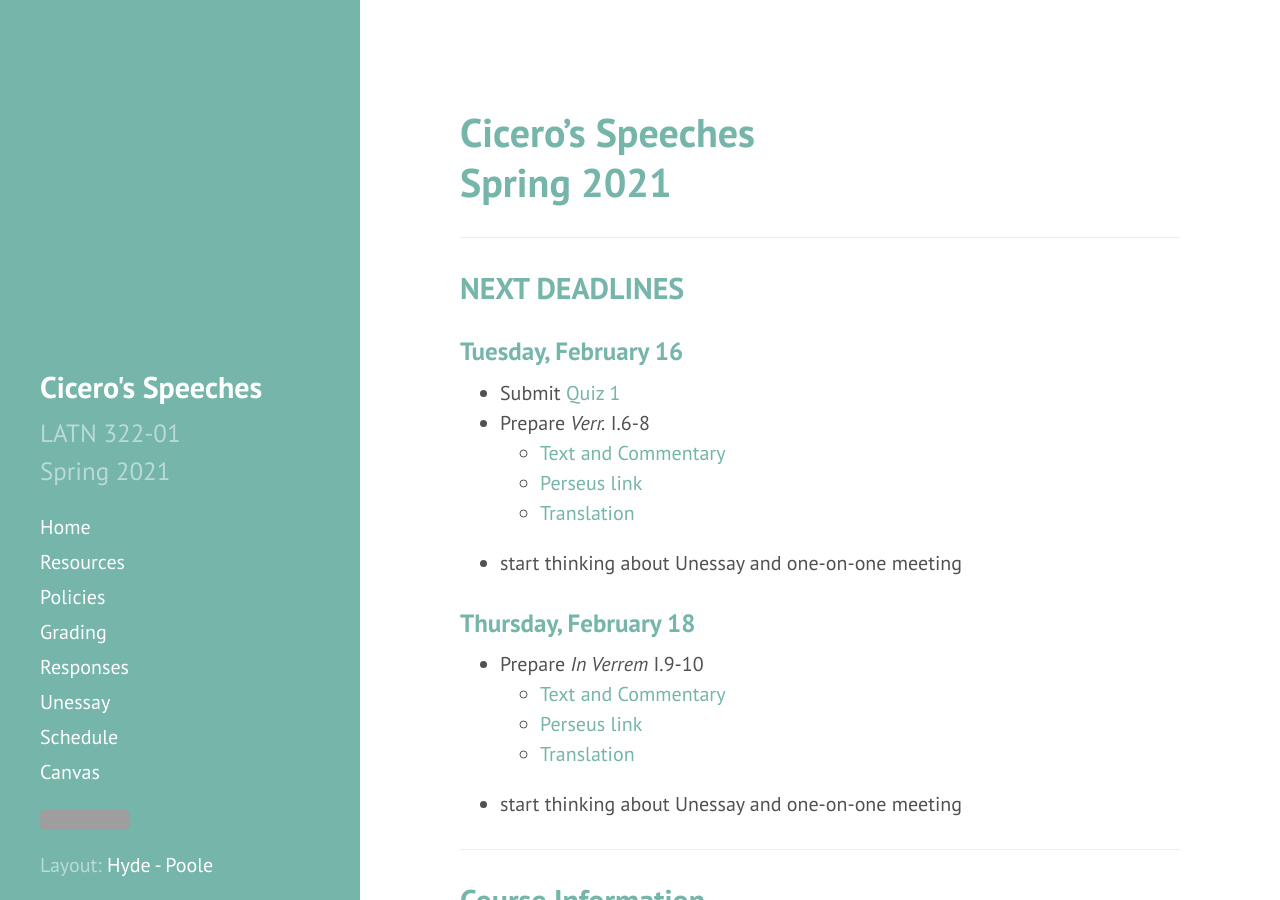
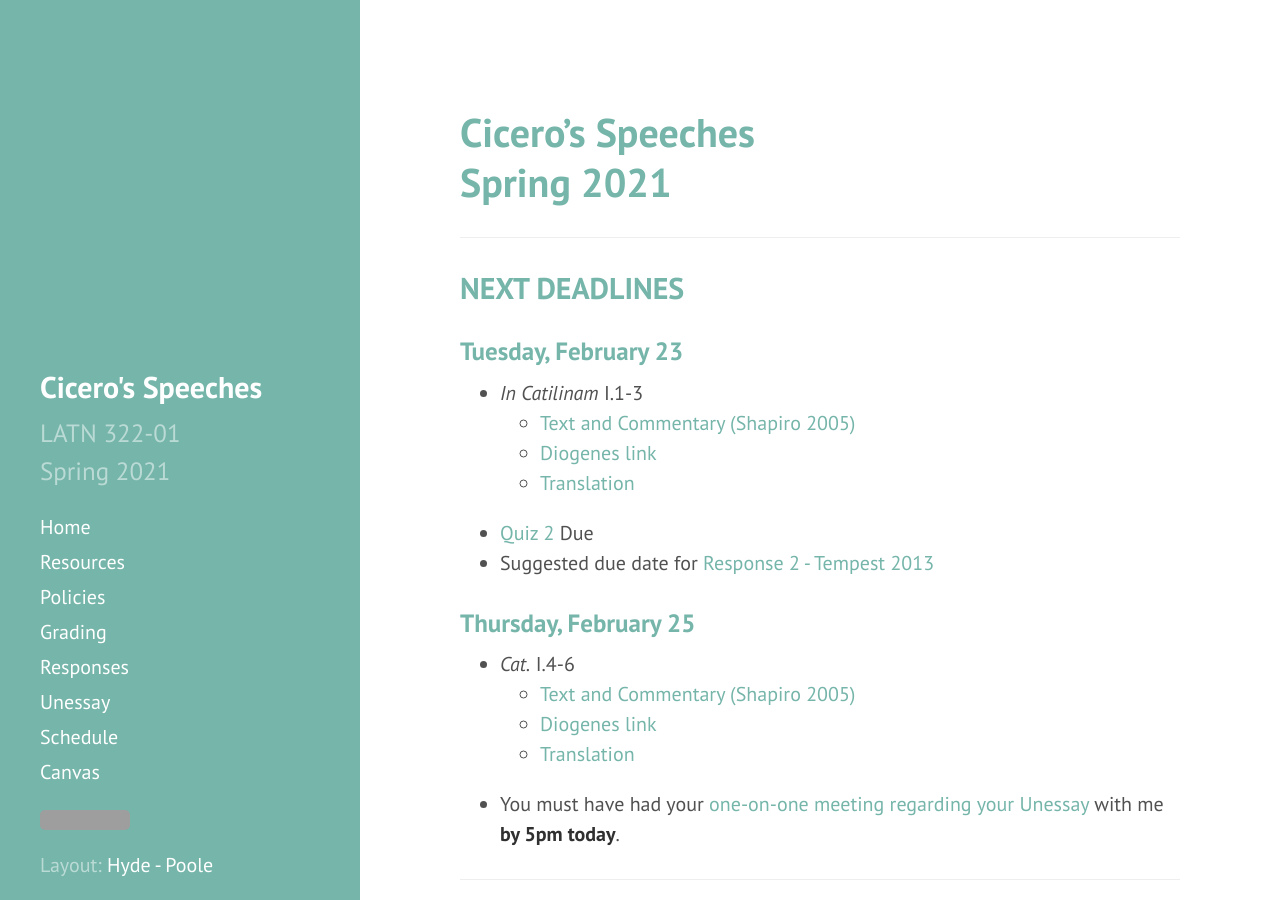
Before and after one commit to DLibatique/LATN322-S21, a Jekyll site: the page built from _pages/index.md, in a window 1280 px wide and 900 px high. Built offline with Jekyll 4.4.1, drawn with Linux system fonts in a browser that asks for light colours; grey boxes are pictures that could not be loaded.

Commit message:
updated homepage, added cat resources

```diff
--- a/_pages/index.md
+++ b/_pages/index.md
@@ -10,20 +10,20 @@ permalink: /
 
 ## NEXT DEADLINES
 
-### Tuesday, February 16
-* Submit [Quiz 1](https://hc.instructure.com/courses/3519/assignments/32240)
-* Prepare *Verr.* I.6-8
-  * [Text and Commentary](https://drive.google.com/file/d/1Vx1vMuj2uz7wQbooaPK9fVnsL5JaR-0K/view?usp=sharing)
-  * [Perseus link](http://www.perseus.tufts.edu/hopper/text?doc=Perseus%3Atext%3A1999.02.0012%3Atext%3DVer.%3Aactio%3D1%3Abook%3D1%3Asection%3D1)
+### Tuesday, February 23
+* *In Catilinam* I.1-3
+  * [Text and Commentary (Shapiro 2005)](https://drive.google.com/file/d/1XioNO9_GYJtLpgQ8s_96LKYZblUrcEfz/view?usp=sharing)
+  * [Diogenes link](https://d.iogen.es/web/fileDisplay?ver=1.003&user=stud&host=local&filePath=texts/Perseus_Latin/data/phi0474/phi013/phi0474.phi013.perseus-lat2.xml)
   * [Translation](https://drive.google.com/file/d/1Vx33fCZnyOLPktPQs09adGhmwl4OuYZE/view?usp=sharing)
-* start thinking about Unessay and one-on-one meeting
+* [Quiz 2](https://hc.instructure.com/courses/3519/assignments/32241) Due
+* Suggested due date for [Response 2 - Tempest 2013](https://hc.instructure.com/courses/3519/assignments/32199)
 
-### Thursday, February 18
-* Prepare *In Verrem* I.9-10
-  * [Text and Commentary](https://drive.google.com/file/d/1Vx1vMuj2uz7wQbooaPK9fVnsL5JaR-0K/view?usp=sharing)
-  * [Perseus link](http://www.perseus.tufts.edu/hopper/text?doc=Perseus%3Atext%3A1999.02.0012%3Atext%3DVer.%3Aactio%3D1%3Abook%3D1%3Asection%3D1)
+### Thursday, February 25
+* *Cat.* I.4-6
+  * [Text and Commentary (Shapiro 2005)](https://drive.google.com/file/d/1XioNO9_GYJtLpgQ8s_96LKYZblUrcEfz/view?usp=sharing)
+  * [Diogenes link](https://d.iogen.es/web/fileDisplay?ver=1.003&user=stud&host=local&filePath=texts/Perseus_Latin/data/phi0474/phi013/phi0474.phi013.perseus-lat2.xml)
   * [Translation](https://drive.google.com/file/d/1Vx33fCZnyOLPktPQs09adGhmwl4OuYZE/view?usp=sharing)
-* start thinking about Unessay and one-on-one meeting
+* You must have had your [one-on-one meeting regarding your Unessay](unessay#stages-deadlines-and-evaluation) with me **by 5pm today**.
 
 ***
 
```
Also changed, not shown: _pages/schedule.md (+6 -0 lines).
